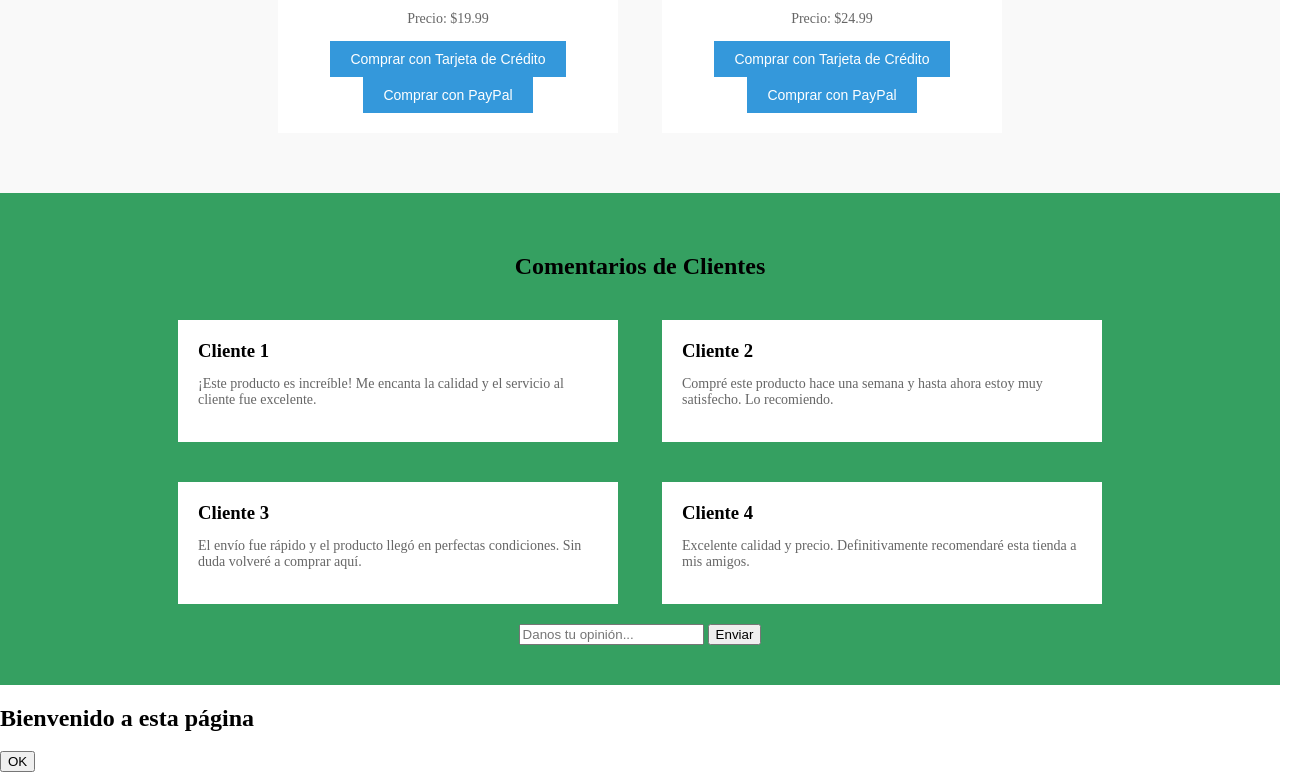
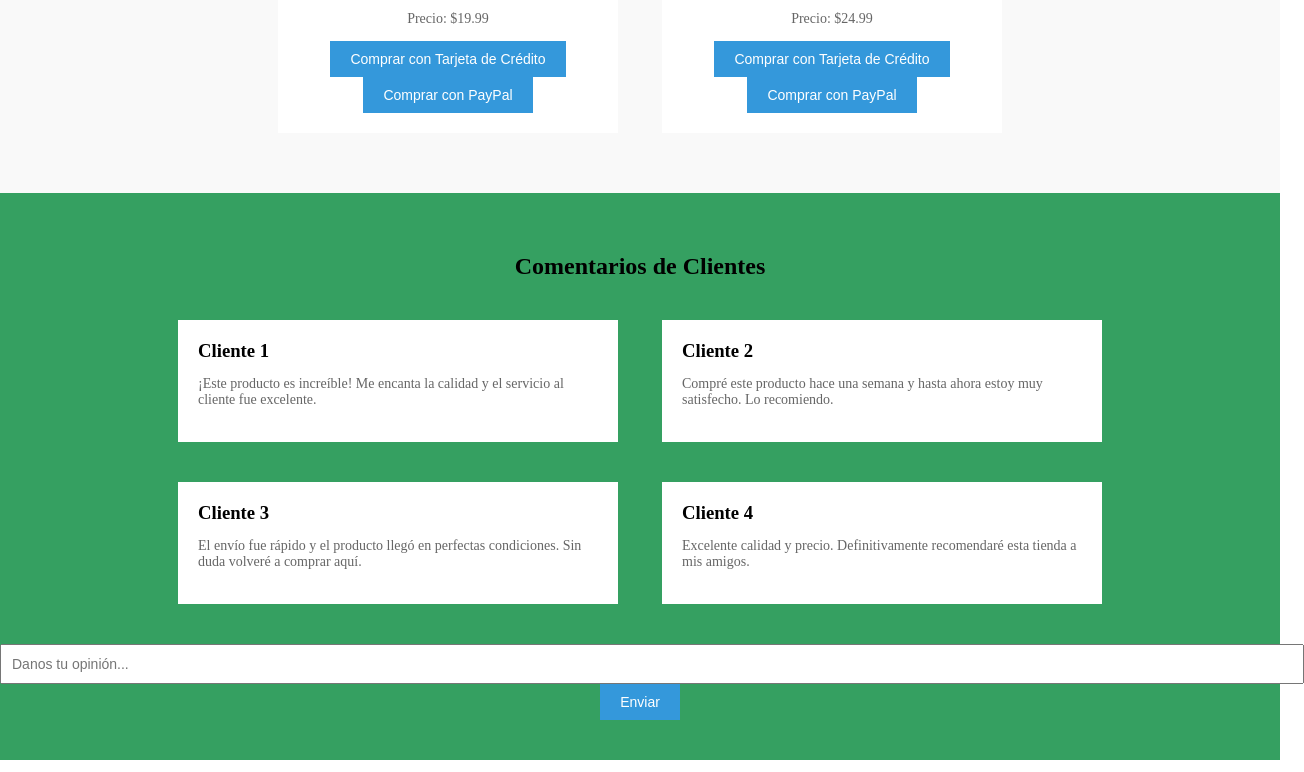
Before and after one commit to nico-snaa/first-proyect, a plain HTML site: page index.html in a window 1280 px wide. Shown: the part 1136-1908 px from the top of the page, 1304 px wide, since content can reach past the window. Drawn offline with Linux system fonts and the light colour scheme.

Commit message:
styles.css

```diff
--- a/styles.css
+++ b/styles.css
@@ -109,7 +109,6 @@ body {
     text-align: center;
   }
 
-  .featured h2,
   .gallery h2 {
     margin-bottom: 20px;
   }
@@ -154,7 +153,7 @@ body {
     background-color: #2980b9;
   }
 
-
+        /*estilos para los comentarios*/
   .reviews {
     background-color: #35a061;
     padding: 40px 0;
@@ -183,3 +182,71 @@ body {
     font-size: 14px;
     color: #666;
   }
+
+
+              /* estilos para entrada de comentarios */
+  #new-comment {
+    margin-top: 20px;
+  }
+
+  #comment-input {
+    width: 100%;
+    padding: 10px;
+    font-size: 14px;
+  }
+
+  #submit-comment {
+    background-color: #3498db;
+    color: #fff;
+    border: none;
+    padding: 10px 20px;
+    font-size: 14px;
+    cursor: pointer;
+  }
+
+  #submit-comment:hover {
+    background-color: #2980b9;
+  }
+
+  #welcome-box {
+    position: fixed;
+    top: 50%;
+    left: 50%;
+    transform: translate(-50%, -50%);
+    background-color: #fff;
+    padding: 20px;
+    box-shadow: 0 0 10px rgba(0, 0, 0, 0.2);
+    opacity: 0;
+    transition: opacity 0.5s, transform 0.5s;
+  }
+
+  #welcome-box.show {
+    opacity: 1;
+    transform: translate(-50%, -50%) translateY(-100px);
+  }
+
+  #welcome-box.hide {
+    opacity: 0;
+    transform: translate(-50%, -50%) translateY(100px);
+  }
+
+  #welcome-message {
+    text-align: center;
+  }
+
+  #ok-button {
+    background-color: #3498db;
+    color: #fff;
+    border: none;
+    padding: 10px 20px;
+    font-size: 14px;
+    cursor: pointer;
+  }
+
+  #ok-button:hover {
+    background-color: #2980b9;
+  }
+
+  .hidden {
+    display: none;
+  }
```
